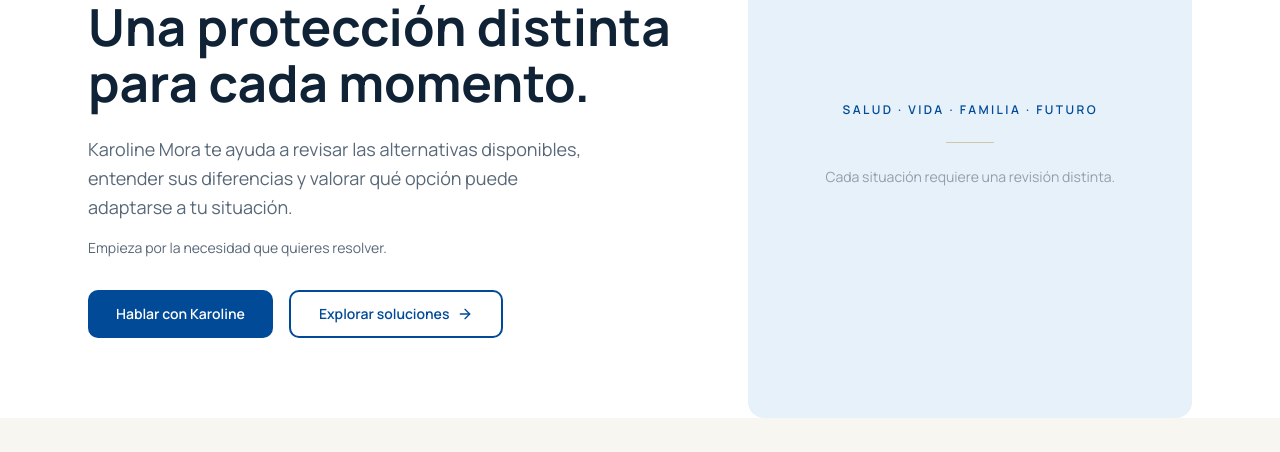
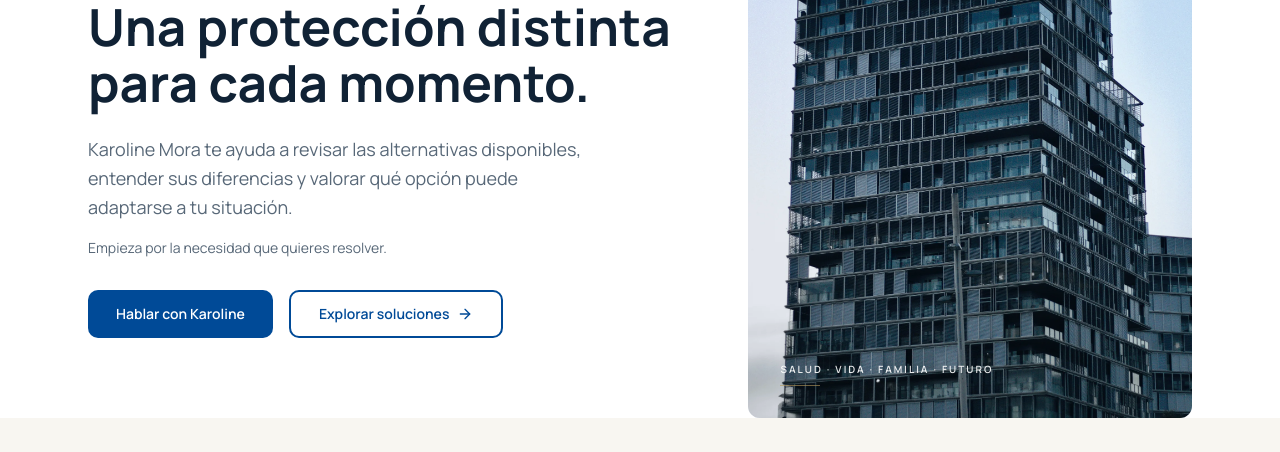
Before and after one commit to karolinemorag/grupomoraseguros, a Next.js app: page /seguros in a window 1280 px wide. Shown: the part 246-698 px from the top of the page. Built offline with nearby package versions, Linux system fonts and the light colour scheme; no server answers.

Commit message:
style: integrate editorial images into home and insurance hub

```diff
--- a/src/app/seguros/page.tsx
+++ b/src/app/seguros/page.tsx
@@ -1,8 +1,10 @@
 import type { Metadata } from "next";
 import { siteConfig } from "@/lib/site-config";
 import Link from "next/link";
+import Image from "next/image";
 import { ArrowRight } from "lucide-react";
 import SectionBand from "@/components/layout/SectionBand";
+import { siteImages } from "@/lib/image-library";
 
 export const metadata: Metadata = {
   title: "Seguros y soluciones de protección",
@@ -119,15 +121,21 @@ export default function SegurosPage() {
               </div>
             </div>
             <div className="relative w-full md:w-[42%] md:self-stretch">
-              <div className="relative flex h-full min-h-[300px] items-center justify-center overflow-hidden rounded-2xl bg-asisa-blue-light md:min-h-[400px]">
-                <div className="p-8 text-center">
-                  <p className="text-xs font-semibold uppercase tracking-[0.2em] text-asisa-blue">
+              <div className="relative h-full min-h-[300px] overflow-hidden rounded-xl bg-asisa-blue-light md:min-h-[400px]">
+                <Image
+                  src={siteImages.insuranceHub.src}
+                  alt={siteImages.insuranceHub.alt}
+                  fill
+                  sizes="(max-width: 768px) 100vw, 42vw"
+                  className="object-cover"
+                  style={{ objectPosition: siteImages.insuranceHub.objectPosition }}
+                />
+                <div className="absolute inset-0 bg-asisa-blue/5" aria-hidden="true" />
+                <div className="absolute bottom-4 left-4 right-4 p-4">
+                  <p className="text-[10px] font-semibold uppercase tracking-[0.2em] text-white/90">
                     SALUD &middot; VIDA &middot; FAMILIA &middot; FUTURO
                   </p>
-                  <div className="mx-auto mt-6 h-px w-12 bg-mora-gold/50" aria-hidden="true" />
-                  <p className="mt-6 text-sm text-text-secondary/60 max-w-xs mx-auto">
-                    Cada situación requiere una revisión distinta.
-                  </p>
+                  <div className="mt-2 h-px w-10 bg-mora-gold/60" aria-hidden="true" />
                 </div>
               </div>
             </div>
--- a/src/components/home/HeroHome.tsx
+++ b/src/components/home/HeroHome.tsx
@@ -3,10 +3,12 @@
 import Link from "next/link";
 import Image from "next/image";
 import { siteConfig } from "@/lib/site-config";
+import { siteImages } from "@/lib/image-library";
 import { ArrowRight, MessageCircle } from "lucide-react";
 
 export default function HeroHome() {
   const whatsappUrl = `https://wa.me/${siteConfig.whatsapp.replace(/[^0-9]/g, "")}`;
+  const img = siteImages.homeMadrid;
 
   return (
     <section className="relative overflow-hidden bg-white pt-8 md:pt-10" aria-label="Hero principal">
@@ -56,16 +58,17 @@ export default function HeroHome() {
             </div>
           </div>
 
-          {/* Right column - Editorial image (45%) */}
+          {/* Right column - Madrid hero image (45%) */}
           <div className="relative w-full md:w-[45%] md:self-stretch">
-            <div className="relative h-[420px] overflow-hidden rounded-2xl md:h-[560px]">
+            <div className="relative h-[420px] overflow-hidden rounded-xl md:h-[560px]">
               <Image
-                src="/images/hero-madrid-architecture.webp"
-                alt="Arquitectura contemporánea de Madrid"
+                src={img.src}
+                alt={img.alt}
                 fill
+                priority
                 sizes="(max-width: 768px) 100vw, 45vw"
-                className="object-cover object-[center_30%]"
-                priority
+                className="object-cover"
+                style={{ objectPosition: img.objectPosition }}
               />
             </div>
           </div>
```
